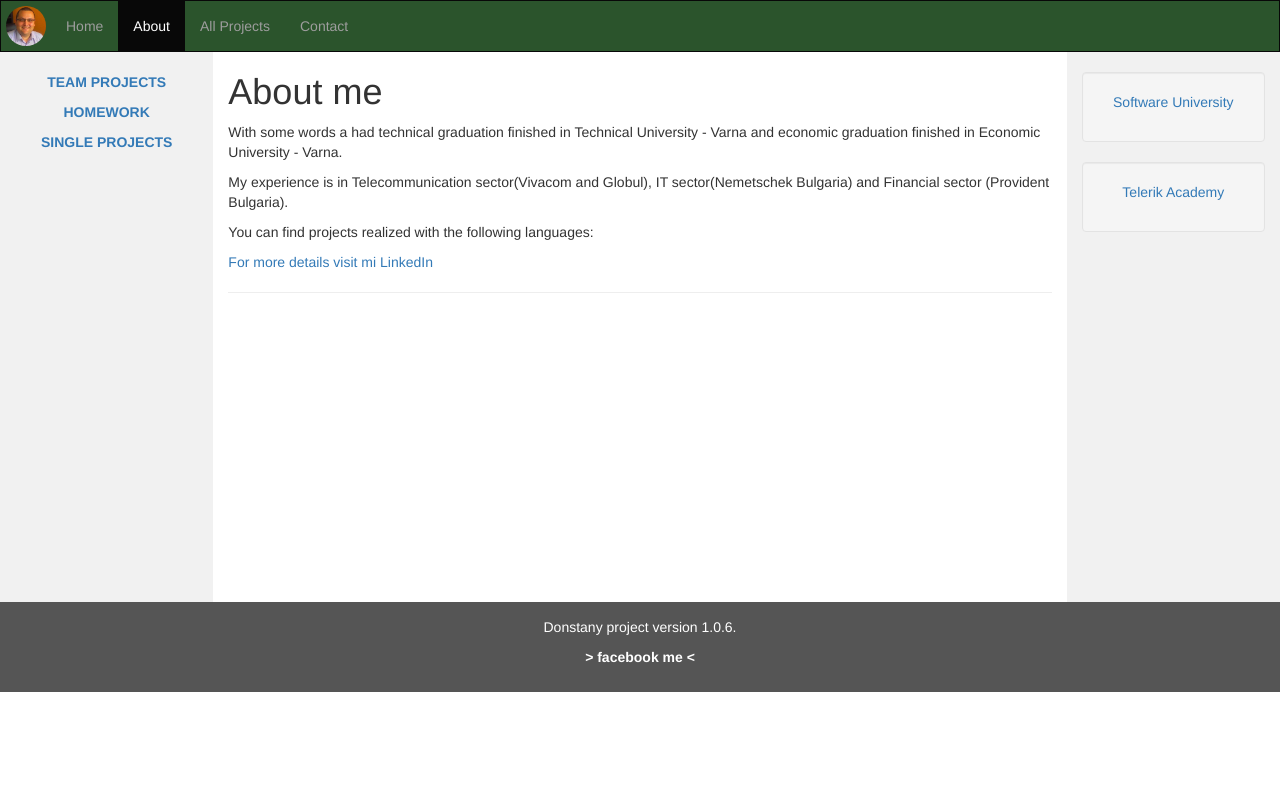
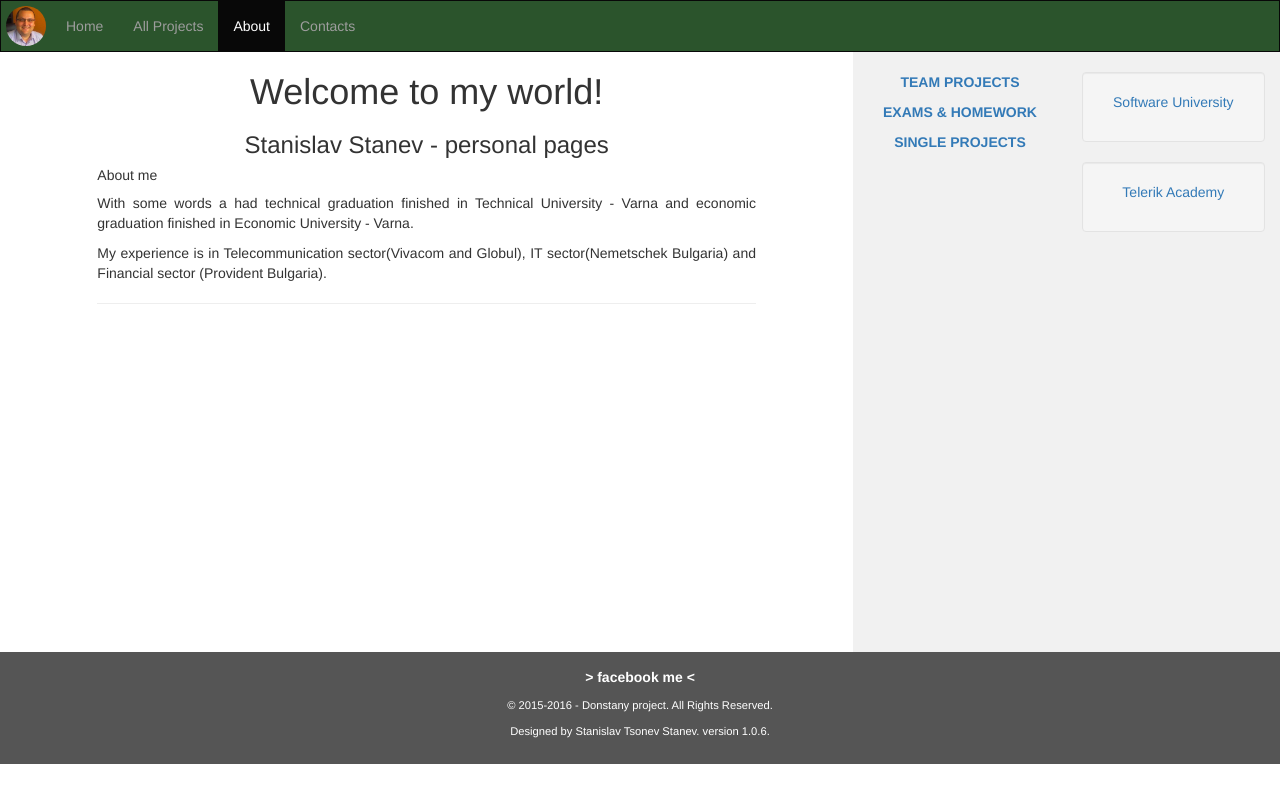
Before and after one commit to donstany/donstany.github.io, a plain HTML site: page pages/about/about_page.html in a window 1280 px wide. Drawn offline with nearby package versions, Linux system fonts and the light colour scheme.

Commit message:
final preview home page

```diff
--- a/pages/about/about_page.html
+++ b/pages/about/about_page.html
@@ -1,4 +1,3 @@
-<!--about page-->
 <!DOCTYPE html>
 <html lang="en">
 <head>
@@ -27,10 +26,10 @@
         </div>
         <div class="collapse navbar-collapse" id="myNavbar">
             <ul class="nav navbar-nav">
-                <li ><a href="../../index.html">Home</a></li>
-                <li class="active"><a href="#">About</a></li>
+                <li ><a href="#">Home</a></li>
                 <li><a href="#">All Projects</a></li>
-                <li><a href="#">Contact</a></li>
+                <li class="active"><a href="pages/about/about_page.html">About</a></li>
+                <li><a href="#">Contacts</a></li>
             </ul>
             <!--<ul class="nav navbar-nav navbar-right">-->
             <!--<li><a href="#"><span class="glyphicon glyphicon-log-in"></span> Login</a></li>-->
@@ -41,21 +40,23 @@
 
 <div class="container-fluid text-center">
     <div class="row content">
+        <div class="col-sm-8 text-justify">
+            <h1 class="header-headings">Welcome to my world!</h1>
+            <h3 class="header-headings">Stanislav Stanev - personal pages</h3>
+            <div class="main-content">
+                <h5>About me</h5>
+                <p>With some words a had technical graduation finished in Technical University - Varna and economic graduation finished in Economic University - Varna.</p>
+                <p>My experience is in Telecommunication sector(Vivacom and Globul), IT sector(Nemetschek Bulgaria) and Financial sector (Provident Bulgaria).</p>
+                <hr>
+            </div>
+
+            <!--<h3>Test</h3>-->
+            <!--<p>Lorem ipsum...</p>-->
+        </div>
         <div class="col-sm-2 sidenav">
             <a href="https://github.com/donstany"><p><strong>TEAM PROJECTS</strong></p></a>
-            <a href="https://github.com/donstany"><p><strong>HOMEWORK</strong></p></a>
+            <a href="https://github.com/donstany"><p><strong>EXAMS & HOMEWORK</strong></p></a>
             <a href="https://github.com/donstany"><p><strong>SINGLE PROJECTS</strong></p></a>
-        </div>
-        <div class="col-sm-8 text-left">
-            <h1>About me</h1>
-            <p>With some words a had technical graduation finished in Technical University - Varna and economic graduation finished in Economic University - Varna.</p>
-            <p>My experience is in Telecommunication sector(Vivacom and Globul), IT sector(Nemetschek Bulgaria) and Financial sector (Provident Bulgaria).</p>
-            <p>You can find projects realized with the following languages:</p>
-
-            <p><a href="#">For more details visit mi LinkedIn</a></p>
-            <hr>
-            <!--<h3>Test</h3>-->
-            <!--<p>Lorem ipsum...</p>-->
         </div>
         <div class="col-sm-2 sidenav">
             <div class="well">
@@ -69,8 +70,9 @@
 </div>
 
 <footer class="container-fluid text-center">
-    <p>Donstany project  version 1.0.6.</p>
     <p><a href="https://www.facebook.com/donstany" style="color:white;"><strong>> facebook me <</strong></a></p>
+    <p class="footer-rights">&copy; 2015-2016 - Donstany project. All Rights Reserved.</p>
+    <p class="footer-rights">Designed by Stanislav Tsonev Stanev. version 1.0.6.</p>
 </footer>
 
 </body>
--- a/styles/style.scss
+++ b/styles/style.scss
@@ -6,7 +6,7 @@
 
 /* Set height of the grid so .sidenav can be 100% (adjust as needed) */
 .row.content {
-  height: 550px
+  height: 600px;
 }
 
 /* Set gray background color and 100% height */
@@ -48,3 +48,12 @@ a.navbar-brand img{
 .navbar.navbar-inverse{
   background-color: #2b542c !important;
 }
+.main-content{
+  margin:0 auto;
+  width:80%
+}
+.header-headings{
+  text-align: center;
+}
+
+//ABOUT ME
```
Also changed, not shown: index.html (+9 -7 lines), styles/style.css, 1 other file.
